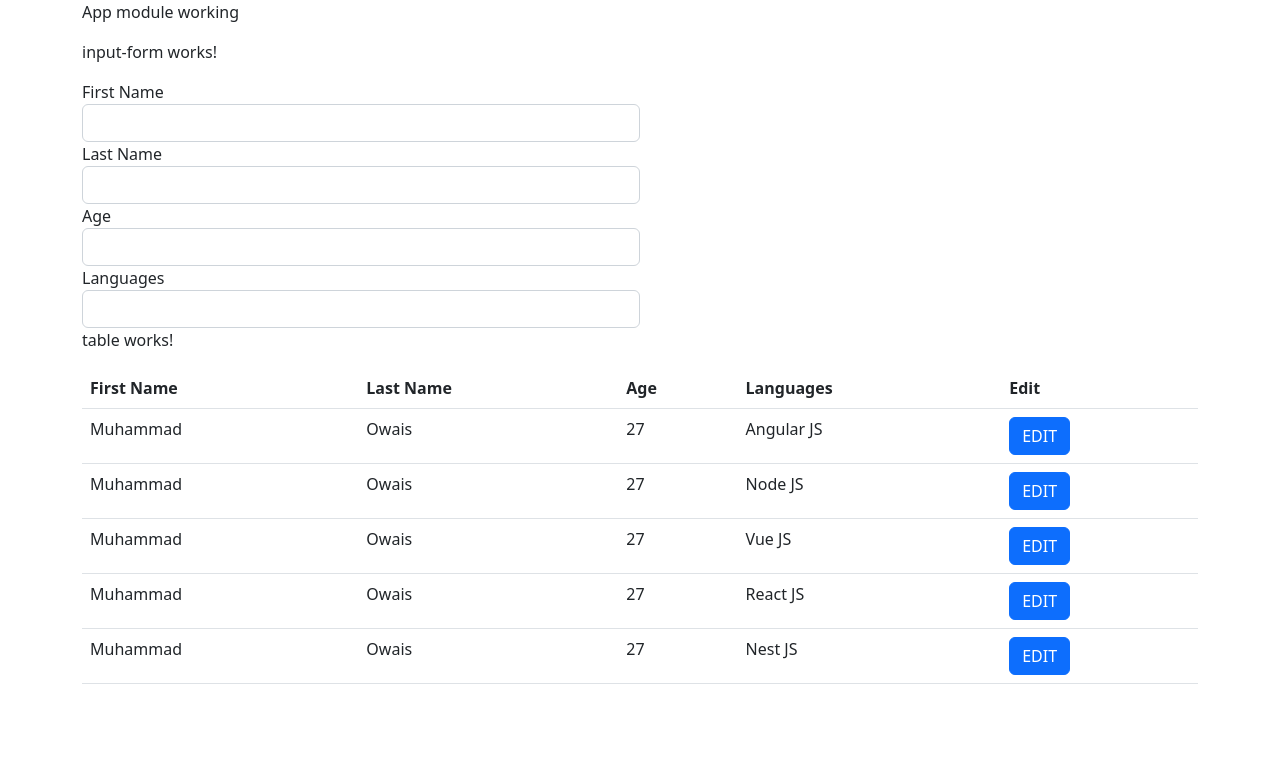
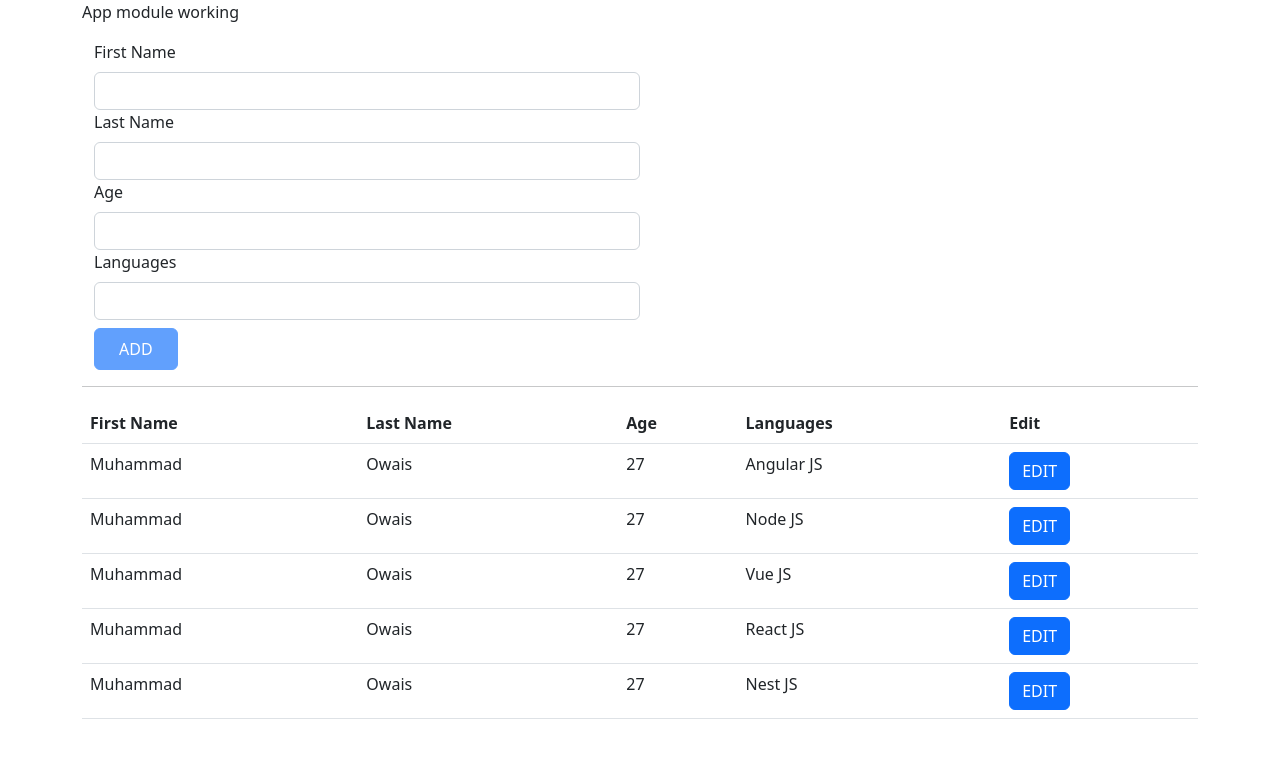
Before and after one commit to rahneverd/ng-generic-table-app, an Angular app: page / in a window 1280 px wide. Shown: the top 758 px of the page. Built offline with nearby package versions, Linux system fonts and the light colour scheme.

Commit message:
header component built and form validation+data array push imlemented

```diff
--- a/src/app/app.module.ts
+++ b/src/app/app.module.ts
@@ -6,13 +6,15 @@ import { AppRoutingModule } from './app-routing.module';
 import { AppComponent } from './app.component';
 import { InputFormComponent } from './input-form/input-form.component';
 import { TableComponent } from './table/table.component';
+import { HeaderComponentComponent } from './header-component/header-component.component';
 
 
 @NgModule({
   declarations: [
     AppComponent,
     InputFormComponent,
-    TableComponent
+    TableComponent,
+    HeaderComponentComponent
   ],
   imports: [
     BrowserModule,
--- /dev/null
+++ b/src/app/header-component/header-component.component.html
@@ -0,0 +1 @@
+<p>header-component works!</p>
--- /dev/null
+++ b/src/app/header-component/header-component.component.ts
@@ -0,0 +1,15 @@
+import { Component, OnInit } from '@angular/core';
+
+@Component({
+  selector: 'app-header-component',
+  templateUrl: './header-component.component.html',
+  styleUrls: ['./header-component.component.css']
+})
+export class HeaderComponentComponent implements OnInit {
+
+  constructor() { }
+
+  ngOnInit(): void {
+  }
+
+}
--- a/src/app/input-form/input-form.component.html
+++ b/src/app/input-form/input-form.component.html
@@ -1,11 +1,11 @@
-<p>input-form works!</p>
 
-<div class="row">
-  <form [formGroup]="dataForm">
-    <div class="form-group col-md-6 pull-left" *ngFor="let data of keyArray" >
-      <label>{{data.name}}</label>
+<div class="container-fluid mt-2 mb-2">
+  <form [formGroup]="dataForm" (ngSubmit)="onSubmit()" class="form-row">
+    <div class="col-md-6" *ngFor="let data of keyArray" >
+      <label class="form-label">{{data.name}}</label>
       <input class="form-control" [type]="data.type" formControlName={{data.key}} [class.is-invalid]="dataForm.get(data.key).invalid && dataForm.get(data.key).touched">
-      <!-- <p>{{dataForm[data.key].errors}}</p> -->
     </div>
+    <button [disabled]="!dataForm.valid" class="btn btn-primary mt-2 px-4 py-2" type="submit">ADD</button>
   </form>
 </div>
+<hr>
--- a/src/app/input-form/input-form.component.ts
+++ b/src/app/input-form/input-form.component.ts
@@ -9,14 +9,20 @@ import { DataService } from '../data.service';
 })
 export class InputFormComponent implements OnInit {
   keyArray
+  dataArray
   constructor(private _data: DataService, private _fb: FormBuilder) { }
 
   ngOnInit(): void {
     this.keyArray = this._data.keyArray
-    console.log(this.dataForm)
+    this.dataArray = this._data.dataArray
+
   }
 
   dataForm = this._fb.group(this._data.keyObj)
 
+  onSubmit() {
+    this.dataArray.push(this.dataForm.value)
+    this.dataForm.reset()
+  }
 
 }
--- a/src/app/table/table.component.html
+++ b/src/app/table/table.component.html
@@ -1,4 +1,4 @@
-<p>table works!</p>
+
 <table class="table" *ngIf="(cols > 1 && rows > 0)">
 <thead>
   <tr>
@@ -7,12 +7,12 @@
   </tr>
 </thead>
 <tbody>
-  <tr *ngFor="let data of dataArray">
+  <tr *ngFor="let data of dataArray; let i = index">
     <td *ngFor="let key of keyArray">
       {{data[key.key]}}
     </td>
     <td>
-      <button class="btn btn-primary">EDIT</button>
+      <a class="btn btn-primary" (click)="consoleLog(i)" routerLink="/admin/edit">EDIT</a>
     </td>
   </tr>
 </tbody>
--- a/src/app/table/table.component.ts
+++ b/src/app/table/table.component.ts
@@ -20,4 +20,8 @@ export class TableComponent implements OnInit {
     this.rows = this.dataArray.length + 1
   }
 
+  consoleLog(i) {
+    console.log(i)
+  }
+
 }
```
Also changed, not shown: src/app/header-component/header-component.component.css (added), 1 other file (tests, documents, lock files or other folders).
